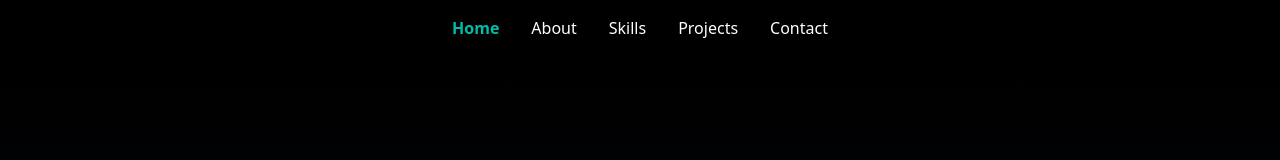
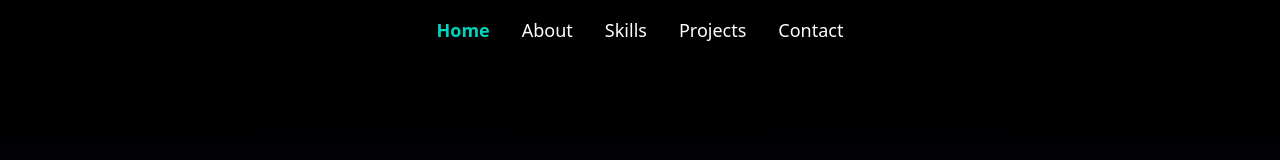
Before and after one commit to bansoyborgs/portfolio, a React (Vite) app: page / in a window 1280 px wide. Shown: the top 160 px of the page. Built offline with nearby package versions, Linux system fonts and the light colour scheme.

Commit message:
Update Navbar.jsx

```diff
--- a/src/components/Navbar.jsx
+++ b/src/components/Navbar.jsx
@@ -1,3 +1,4 @@
+// src/components/Navbar.jsx
 import { useState, useEffect } from "react";
 
 export default function Navbar() {
@@ -32,15 +33,15 @@ export default function Navbar() {
 
   return (
     <nav className="fixed top-0 left-0 w-full bg-black bg-opacity-70 backdrop-blur-md z-50 shadow-md">
-      <ul className="flex justify-center space-x-8 py-4 text-white font-medium">
+      <ul className="flex justify-center space-x-8 py-4 text-white font-medium text-lg">
         {links.map((link) => (
           <li key={link.id}>
             <a
               href={`#${link.id}`}
-              className={`transition-colors ${
+              className={`transition-colors duration-200 ${
                 activeSection === link.id
-                  ? "text-teal-500 font-semibold"
-                  : "hover:text-teal-400"
+                  ? "text-teal-400 font-semibold"
+                  : "hover:text-teal-300"
               }`}
             >
               {link.label}
```
